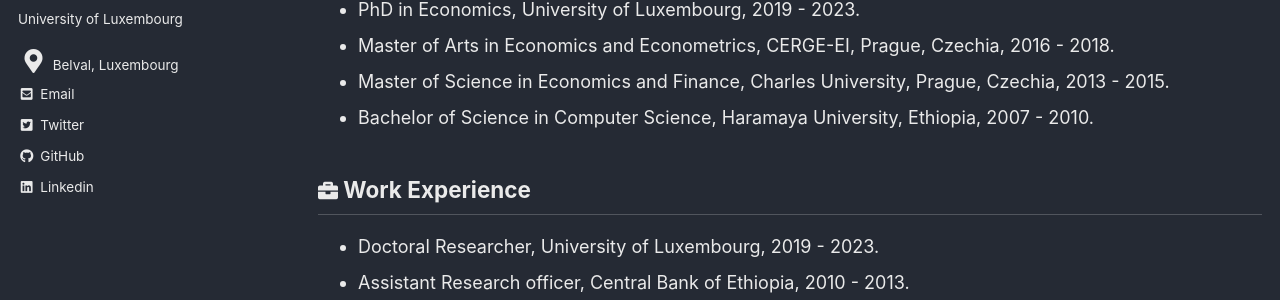
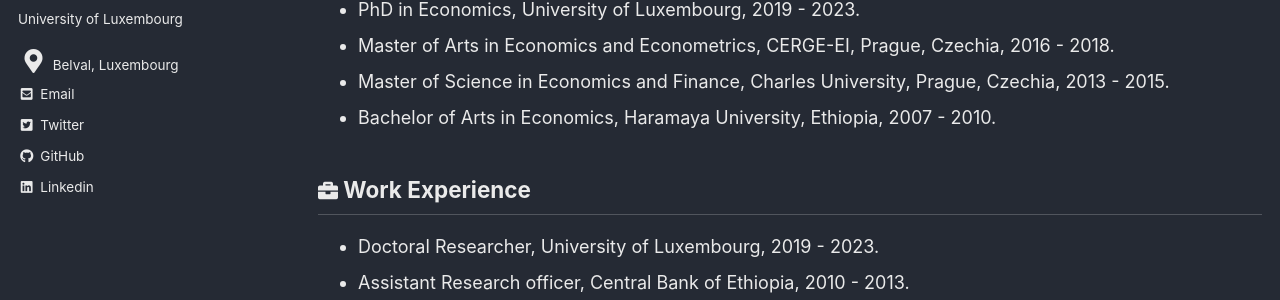
Before and after one commit to AlexTaye/AlexTAYE, a Jekyll site: the page built from _pages/CV.md, in a window 1280 px wide and 1392 px high. Shown: the part 291-591 px from the top of the window. Built offline with Jekyll 4.4.1, drawn with Linux system fonts in a browser that asks for light colours; cached includes are drawn as plain includes.

Commit message:
Update CV.md

```diff
--- a/_pages/CV.md
+++ b/_pages/CV.md
@@ -22,7 +22,7 @@ toc_icon: "gear"
 - PhD in Economics, University of Luxembourg, 2019 - 2023.
 - Master of Arts in Economics and Econometrics, CERGE-EI, Prague, Czechia, 2016 - 2018.
 - Master of Science in Economics and Finance, Charles University, Prague, Czechia, 2013 - 2015.
-- Bachelor of Science in Computer Science, Haramaya University, Ethiopia, 2007 - 2010.
+- Bachelor of Arts in Economics, Haramaya University, Ethiopia, 2007 - 2010.
 
 
 ## <i class='fas fa-briefcase' style='font-size:20px'></i> Work Experience
```
